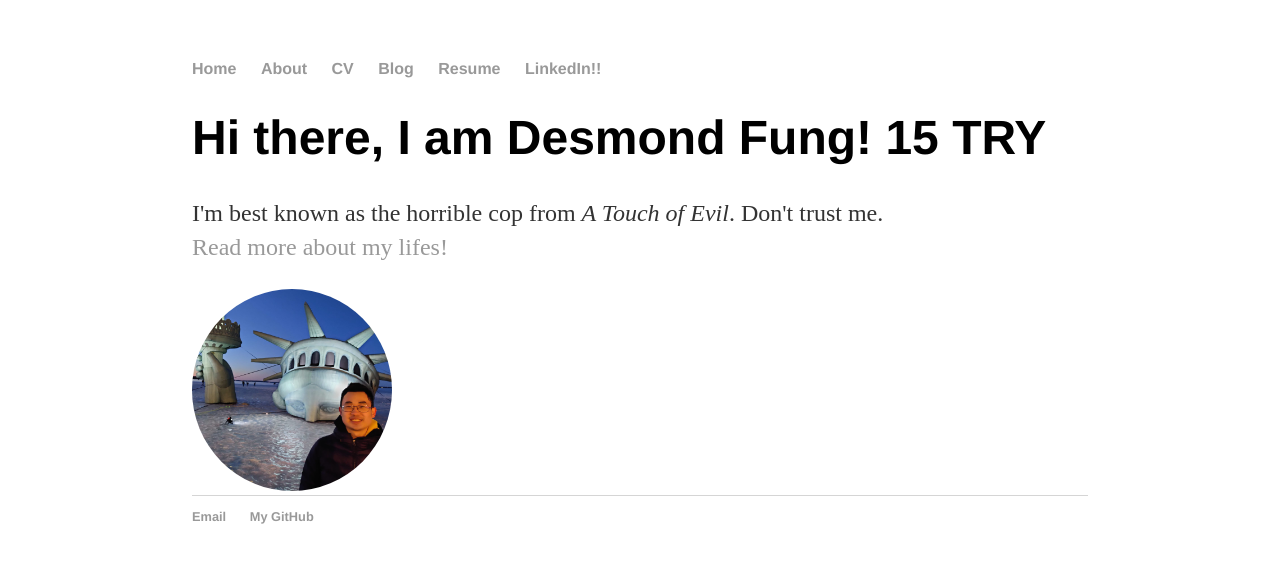
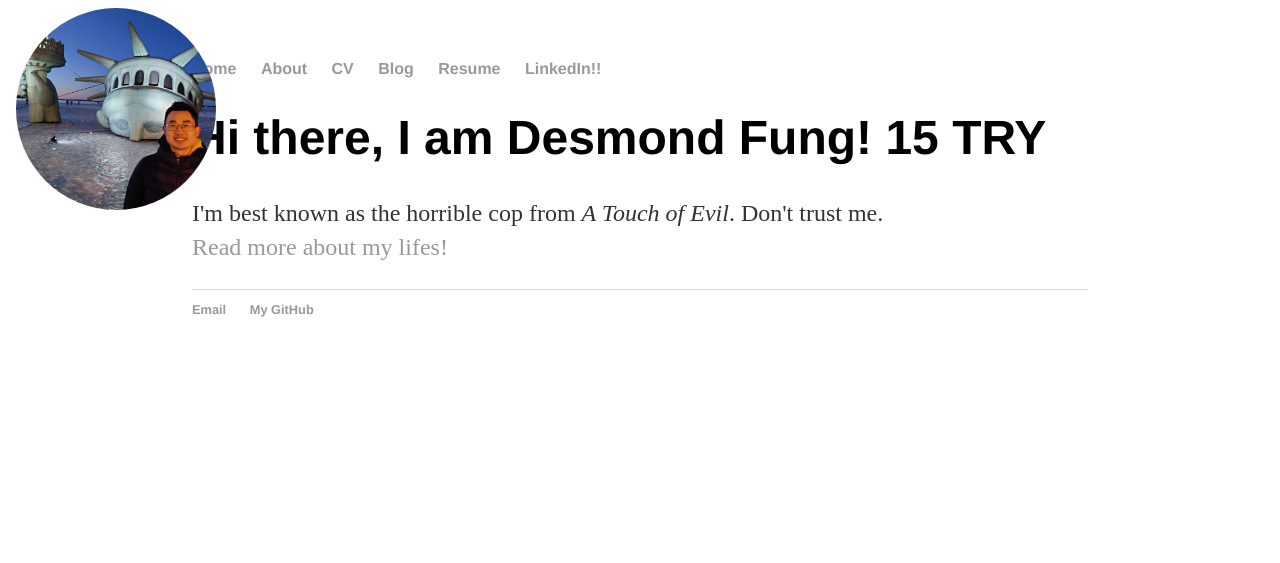
Before and after one commit to ddhangdd/ddhangdd.github.io, a Jekyll site: the page built from index.html, in a window 1280 px wide. Shown: the top 563 px of the page. Built offline with Jekyll 4.4.1, drawn with Linux system fonts in a browser that asks for light colours.

Commit message:
Update index.html

```diff
--- a/index.html
+++ b/index.html
@@ -8,7 +8,7 @@ title: Welcome
 			<p>I'm best known as the horrible cop from <em>A Touch of Evil</em>. Don't trust me.<br>
 
 			<a href="/about">Read more about my lifes!</a></p>
-			<div class="topright">
+			<div class="topleft">
   				<img src="/images/myself.jpg" height="auto" width="200" style="border-radius:70%">
 			</div>
 
```
